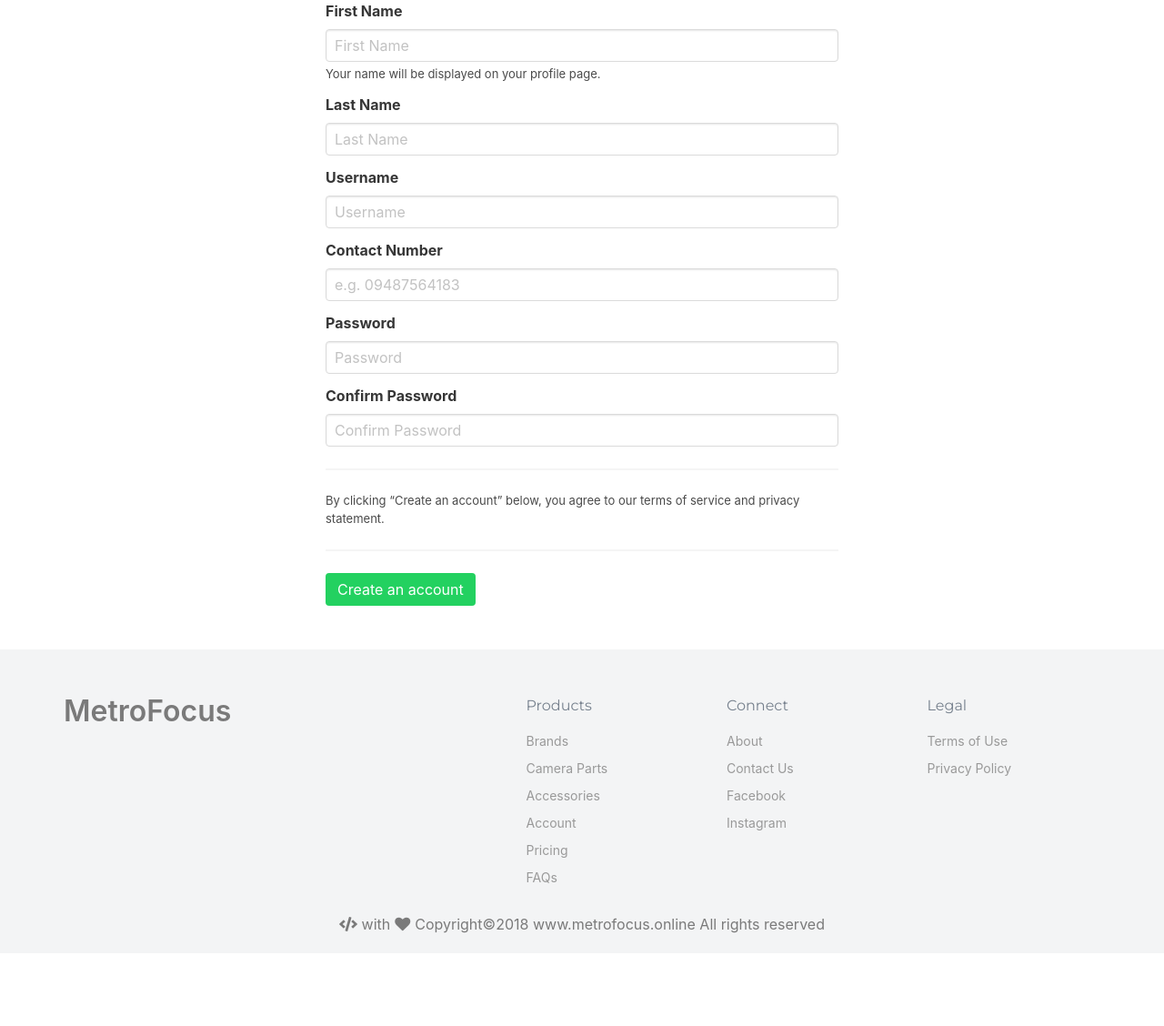
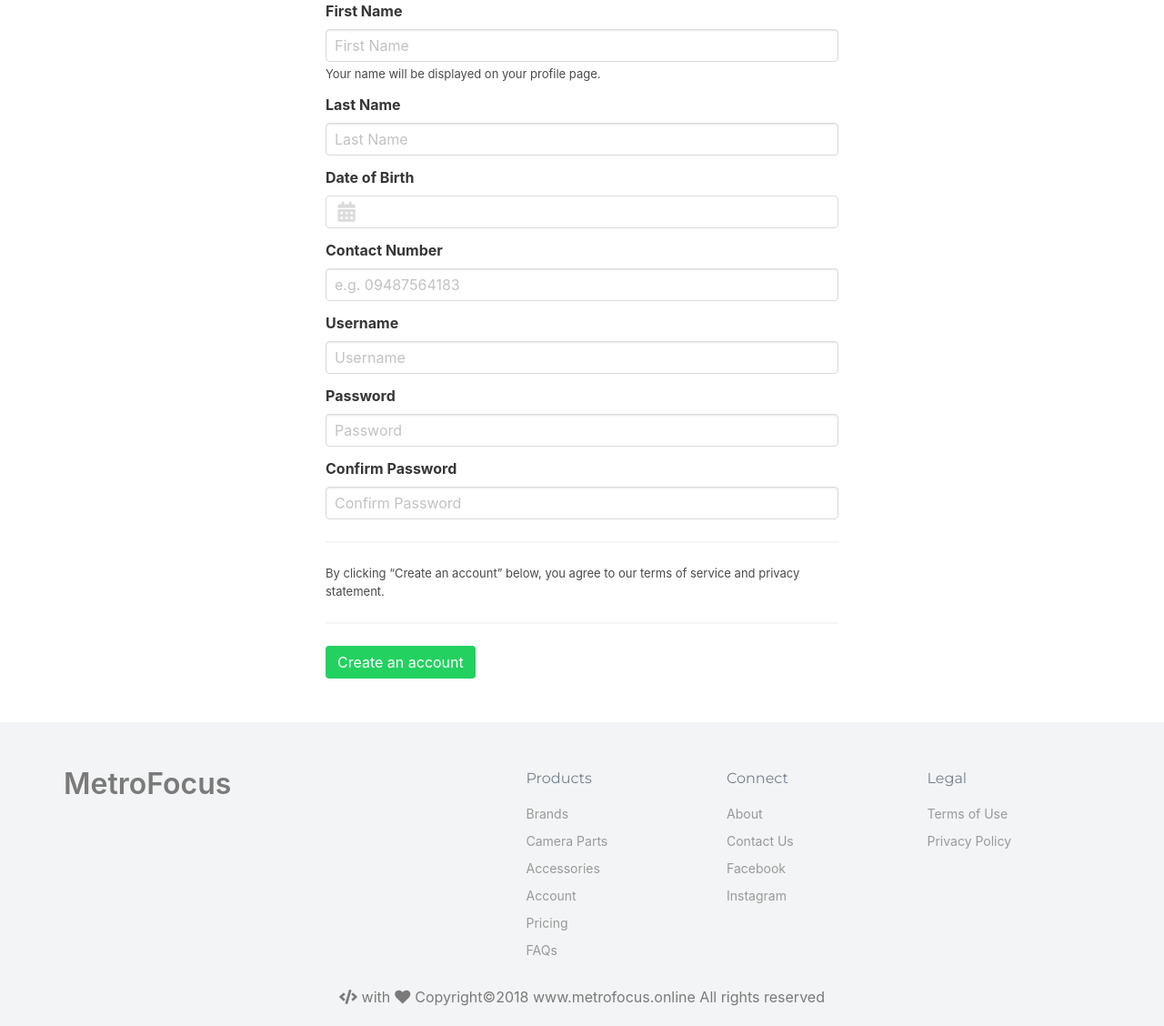
Before and after one commit to auhsojsomar/MetroFocusV5, a PHP site: page /User/pages/signuppage.php in a window 1280 px wide. Shown: the part 212-1340 px from the top of the page at 91% size. Before the commit the page ends 1238 px from the top, so only its background shows below. Run offline with PHP 8.4, Linux system fonts and the light colour scheme.

Commit message:
add birth day

```diff
--- a/User/css/signuppage.css
+++ b/User/css/signuppage.css
@@ -1,27 +1,27 @@
 @import url('https://fonts.googleapis.com/css?family=Montserrat|Poppins');
 
-*{
+* {
 	margin: 0;
 	padding: 0;
 	/*font-family: 'Montserrat','Poppins', sans-serif;*/
 
 }
 
-.hero.is-dark{
+.hero.is-dark {
 	background: #071425 !important;
 	color: whitesmoke;
 }
 
-.navbar{
+.navbar {
 	background-color: transparent;
 	position: relative;
 }
 
-.navbar-brand a{
+.navbar-brand a {
 	background: none !important;
 }
 
-.navbar-dropdown .navbar-item{
+.navbar-dropdown .navbar-item {
 	color: #171727;
 }
 
@@ -29,7 +29,7 @@
 	color: #4a4a4a;
 }
 
-.navbar-dropdown .navbar-item:hover{
+.navbar-dropdown .navbar-item:hover {
 	color: #FF7100 !important;
 }
 
@@ -43,14 +43,18 @@
 	padding-right: 0.75rem;
 }
 
-.hero-body{
+.hero-body {
 	background: none !important;
 }
 
-.note{
+.note {
 	font-size: 13px;
 }
 
-.subtitle{
+.subtitle {
 	font-size: 14px !important;
 }
+
+#bday {
+	cursor: pointer;
+}
--- a/User/pages/signuppage.php
+++ b/User/pages/signuppage.php
@@ -16,6 +16,7 @@ if(isset($_COOKIE['username'])){
 
 <link rel="stylesheet" href="../css/signuppage.css">
 <link rel="stylesheet" href="../css/footer.css">
+<link rel="stylesheet" href="../css/jquery.datetimepicker.min.css">
 <title>MetroFocus | Signup</title>
 
 <section class="hero">
@@ -27,14 +28,12 @@ if(isset($_COOKIE['username'])){
 						<a href="../index.php" class="navbar-item" style="background: none !important;">
 							<span style="font-weight: bold;">Metro</span><span style="color: #FF7100;font-weight: bold;">Focus</span>
 						</a>
-
 						<a role="button" class="navbar-burger" aria-label="menu" aria-expanded="false">
 							<span aria-hidden="true"></span>
 							<span aria-hidden="true"></span>
 							<span aria-hidden="true"></span>
 						</a>
 					</div>
-
 					<div class="navbar-menu">
 						<div class="navbar-start">
 							<a href="../" class="navbar-item" style="background: none !important;">Home</a>
@@ -103,14 +102,17 @@ if(isset($_COOKIE['username'])){
 								</p>
 							</div>
 							<div class="field">
-						  <label class="label">Username</label>
-						  <p class="control has-icons-right">
-						    <input maxlength="200" class="input" type="text" placeholder="Username" id="email" name="email">
+								<label class="label">Date of Birth</label>
+									<div class="control has-icons-right has-icons-left">
+										<input readonly maxlength="200" class="input" type="text" id="bday" name="bday">
 										<span class="icon is-small is-right">
-						      <i id="emailicon" class=""></i>
-						      <p id="emailmessage" class="help is-danger"></p>
+											<i id="bdayicon" class=""></i>
 										</span>
-						  </p>
+										<span class="icon is-left">
+											<i class="fas fa-calendar-alt" style="font-size:22px;margin-left:10px"></i>
+										</span>
+										<p class="help is-danger" id="bdaymessage"></p>
+									</div>
 							</div>
 							<div class="field">
 								<label class="label">Contact Number</label>
@@ -122,6 +124,16 @@ if(isset($_COOKIE['username'])){
 									<p class="help is-danger" id="cnumbermessage"></p>
 									<!-- <p class="note">We’ll occasionally send updates about your schedule to this number.</p> -->
 								</div>
+							</div>
+							<div class="field">
+								<label class="label">Username</label>
+								<p class="control has-icons-right">
+									<input maxlength="200" class="input" type="text" placeholder="Username" id="email" name="email">
+									<span class="icon is-small is-right">
+										<i id="emailicon" class=""></i>
+										<p id="emailmessage" class="help is-danger"></p>
+									</span>
+								</p>
 							</div>
 							<div class="field">
 								<label class="label">Password</label>
@@ -145,9 +157,11 @@ if(isset($_COOKIE['username'])){
 								</p>
 							</div>
 							<hr>
-						<p class="note">By clicking “Create an account” below, you agree to our terms of service and privacy statement. <!-- We’ll occasionally send you account related emails. --></p>
+							<p class="note">By clicking “Create an account” below, you agree to our terms of service and privacy statement.
+								<!-- We’ll occasionally send you account related emails. -->
+							</p>
 							<hr>
-						<button class="button is-success" type="submit" name="btnSubmit" >Create an account</button>
+							<button class="button is-success" type="submit" name="btnSubmit">Create an account</button>
 						</form>
 					</div>
 				</div>
@@ -159,7 +173,14 @@ if(isset($_COOKIE['username'])){
 <script src="../js/jquery.min.js"></script>
 <script src="../js/sweetalert.min.js"></script>
 <script src="../js/navbar-burger.js"></script>
+<script src="../js/jquery.datetimepicker.full.min.js"></script>
 <script>
+	$('#bday').datetimepicker({
+		timepicker:false,
+		format:'n/j/Y',
+		maxDate:'2010/12/31',
+		startDate:'2010/1/1',
+	});
 	// var regex = /^([a-zA-Z0-9_.+-])+\@(([a-zA-Z0-9-])+\.)+([a-zA-Z0-9]{2,4})+$/;
 	var username = /^[A-Za-z0-9]+(?:[ _-][A-Za-z0-9]+)*$/;
 	var cnum = /^09/;
@@ -170,103 +191,86 @@ if(isset($_COOKIE['username'])){
 	var fname_err = document.getElementById('fnamemessage');
 	var lname = document.forms['signupform']['lname'];
 	var lname_err = document.getElementById('lnamemessage');
+	var cnumber = document.forms['signupform']['cnumber'];
+	var cnumber_err = document.getElementById('cnumbermessage');
+	var bday = document.forms['signupform']['bday'];
+	var bday_err = document.getElementById('bdaymessage');
 	var email = document.forms['signupform']['email'];
 	var email_err = document.getElementById('emailmessage');
-	var cnumber = document.forms['signupform']['cnumber'];
-	var cnumber_err = document.getElementById('cnumbermessage');
 	var password = document.forms['signupform']['password'];
 	var password_err = document.getElementById('passwordmessage');
 	var cpassword = document.forms['signupform']['cpassword'];
 	var cpassword_err = document.getElementById('cpasswordmessage');
 	var exist = "";
 	var cexist = "";
-	function fnamevalid(){
-		newval = $('#fname').val().replace(/[^A-z\s.]/g,"");
+
+	function fnamevalid() {
+		newval = $('#fname').val().replace(/[^A-z\s.]/g, "");
 		$('#fname').val(newval);
-        if(namereg.test(fname.value) || nameregdot.test(fname.value)){
+		if (namereg.test(fname.value) || nameregdot.test(fname.value)) {
 			$('#fnameicon').addClass('fal fa-exclamation-triangle');
 			$('#fnamemessage').html('Invalid format');
 			$('#fname').addClass('is-danger');
-        }
-	    else if(fname.value == ""){
+		} else if (fname.value == "") {
 			$('#fnameicon').addClass('fal fa-exclamation-triangle');
 			$('#fnamemessage').html('Enter your Firstname');
 			$('#fname').addClass('is-danger');
-		}
-		else{
+		} else {
 			$('#fnameicon').removeClass('fal fa-exclamation-triangle');
 			$('#fnamemessage').html('');
 			$('#fname').removeClass('is-danger');
 		}
 	}
-	function lnamevalid(){
-		newval = $('#lname').val().replace(/[^A-z.\s]/g,"");
+
+	function lnamevalid() {
+		newval = $('#lname').val().replace(/[^A-z.\s]/g, "");
 		$('#lname').val(newval);
-        if(namereg.test(lname.value) || nameregdot.test(lname.value)){
+		if (namereg.test(lname.value) || nameregdot.test(lname.value)) {
 			$('#lnameicon').addClass('fal fa-exclamation-triangle');
 			$('#lnamemessage').html('Invalid format');
 			$('#lname').addClass('is-danger');
-        }
-		else if(lname.value == ""){
+		} else if (lname.value == "") {
 			$('#lnameicon').addClass('fal fa-exclamation-triangle');
 			$('#lnamemessage').html('Enter your Lastname');
 			$('#lname').addClass('is-danger');
-		}
-		else{
+		} else {
 			$('#lnameicon').removeClass('fal fa-exclamation-triangle');
 			$('#lnamemessage').html('');
 			$('#lname').removeClass('is-danger');
 		}
 	}
-	function emailvalid(){
-		$.post('../php/email.php', {'email' : email.value}, function(data) {
-			exist = data;
-    		if (email.value == ''){
-		        $('#emailmessage').html('Enter your username');
-		        $('#email').addClass('is-danger');
-		        $('#emailicon').addClass('fal fa-exclamation-triangle');
+
+	function bdayvalid(){
+		if(bday.value == ''){
+			$('#bday').addClass('is-danger');
+			$('#bdayicon').addClass('fal fa-exclamation-triangle');
+			$('#bdaymessage').html('Enter your birthday');
 		}
-	        else if(email.value.length < 6){
-	        	$('#email').addClass('is-danger');
-		        $('#emailicon').addClass('fal fa-exclamation-triangle');
-		        $('#emailmessage').html('Username must be more than 6 characters!');
+		else{
+			$('#bday').removeClass('is-danger');
+			$('#bdayicon').removeClass('fal fa-exclamation-triangle');
+			$('#bdaymessage').html('');
 		}
-	        else if(data == "Exist"){
-						$('#email').addClass('is-danger');
-		        $('#emailicon').addClass('fal fa-exclamation-triangle');
-		        $('#emailmessage').html('Username is already used');
 	}
-	        else if(username.test(email.value)){
-						$('#email').removeClass('is-danger');
-		        $('#emailicon').removeClass('fal fa-exclamation-triangle');
-		        $('#emailmessage').html('');
-	        }
-	        else {
-						$('#email').addClass('is-danger');
-		        $('#emailicon').addClass('fal fa-exclamation-triangle');
-		        $('#emailmessage').html('Invalid Username ');
-	        }
-	    });
-	}
-	function cnumvalid(){
-		$.post('../php/contact.php',{cnum : cnumber.value},function(data) {
+
+	function cnumvalid() {
+		$.post('../php/contact.php', {
+			cnum: cnumber.value
+		}, function (data) {
 			cexist = data;
-			if(cnumber.value == ""){
+			if (cnumber.value == "") {
 				$('#cnumber').addClass('is-danger');
 				$('#cnumbericon').addClass('fal fa-exclamation-triangle');
 				cnumber_err.textContent = "Enter your contact number";
-			}
-			else if(cnumber.value.length < 11 || !cnum.test(cnumber.value)){
+			} else if (cnumber.value.length < 11 || !cnum.test(cnumber.value)) {
 				$('#cnumber').addClass('is-danger');
 				$('#cnumbericon').addClass('fal fa-exclamation-triangle');
 				cnumber_err.textContent = "Enter a vaild contact number";
-			}
-			else if(data == "Exist"){
+			} else if (data == "Exist") {
 				$('#cnumber').addClass('is-danger');
 				$('#cnumbericon').addClass('fal fa-exclamation-triangle');
 				cnumber_err.textContent = "Contact number is already used";
-			}
-			else {
+			} else {
 				$('#cnumber').removeClass('is-danger');
 				$('#cnumbericon').removeClass('fal fa-exclamation-triangle');
 				cnumber_err.textContent = "";
@@ -275,64 +279,94 @@ if(isset($_COOKIE['username'])){
 			$('#cnumber').val(newval);
 		});
 	}
-	function passwordvalid(){
-		if (password.value.length == 0){
+
+	function emailvalid() {
+		$.post('../php/email.php', {
+			'email': email.value
+		}, function (data) {
+			exist = data;
+			if (email.value == '') {
+				$('#emailmessage').html('Enter your username');
+				$('#email').addClass('is-danger');
+				$('#emailicon').addClass('fal fa-exclamation-triangle');
+			} else if (email.value.length < 6) {
+				$('#email').addClass('is-danger');
+				$('#emailicon').addClass('fal fa-exclamation-triangle');
+				$('#emailmessage').html('Username must be more than 6 characters!');
+			} else if (data == "Exist") {
+				$('#email').addClass('is-danger');
+				$('#emailicon').addClass('fal fa-exclamation-triangle');
+				$('#emailmessage').html('Username is already used');
+			} else if (username.test(email.value)) {
+				$('#email').removeClass('is-danger');
+				$('#emailicon').removeClass('fal fa-exclamation-triangle');
+				$('#emailmessage').html('');
+			} else {
+				$('#email').addClass('is-danger');
+				$('#emailicon').addClass('fal fa-exclamation-triangle');
+				$('#emailmessage').html('Invalid Username ');
+			}
+		});
+	}
+
+	function passwordvalid() {
+		if (password.value.length == 0) {
 			$('#passwordmessage').html('Enter your password');
 			$('#password').addClass('is-danger');
 			$('#passwordicon').addClass('fal fa-exclamation-triangle');
-	  }
-	  else if(password.value.length < 8){
+		} else if (password.value.length < 8) {
 			$('#password').addClass('is-danger');
 			$('#passwordicon').addClass('fal fa-exclamation-triangle');
 			$('#passwordmessage').html('Password must be more than 8 characters!');
-	  }
-	  else {
+		} else {
 			$('#password').removeClass('is-danger');
 			$('#passwordicon').removeClass('fal fa-exclamation-triangle');
 			$('#passwordmessage').html('');
 		}
 	}
-	function cpasswordvalid(){
-		if (cpassword.value.length == 0){
+
+	function cpasswordvalid() {
+		if (cpassword.value.length == 0) {
 			$('#cpasswordmessage').html('Enter your password');
 			$('#cpassword').addClass('is-danger');
 			$('#cpasswordicon').addClass('fal fa-exclamation-triangle');
-	  }
-	  else if(cpassword.value.length < 8){
+		} else if (cpassword.value.length < 8) {
 			$('#cpassword').addClass('is-danger');
 			$('#cpasswordicon').addClass('fal fa-exclamation-triangle');
 			$('#cpasswordmessage').html('Password must be more than 8 characters!');
-	  }
-		else if (cpassword.value != password.value){
+		} else if (cpassword.value != password.value) {
 			$('#cpasswordmessage').html('Confirm your password');
 			$('#cpassword').addClass('is-danger');
 			$('#cpasswordicon').addClass('fal fa-exclamation-triangle');
-	  }
-	  else {
+		} else {
 			$('#cpassword').removeClass('is-danger');
 			$('#cpasswordicon').removeClass('fal fa-exclamation-triangle');
 			$('#cpasswordmessage').html('');
 		}
 	}
-	function validall(){
-		if(namereg2.test(fname.value)){
+
+	function validall() {
+		if (namereg2.test(fname.value)) {
 			$('#fnameicon').addClass('fal fa-exclamation-triangle');
 			$('#fnamemessage').html('Invalid format');
 			$('#fname').addClass('is-danger');
 		}
-		if(namereg2.test(lname.value)){
+		if (namereg2.test(lname.value)) {
 			$('#lnameicon').addClass('fal fa-exclamation-triangle');
 			$('#lnamemessage').html('Invalid format');
 			$('#lname').addClass('is-danger');
-		}
-		else if((fname.value != "")&&(lname.value != "")&&(email.value != '')&&(username.test(email.value))&&(password.value.length != 0)&&(password.value.length > 7)&&(cpassword.value.length != 0)&&(cpassword.value == password.value)&&(exist != "Exist")&&(!namereg.test(lname.value))&&(!namereg.test(fname.value))&&(!nameregdot.test(fname.value))&&(!nameregdot.test(lname.value))&&(cnumber.value.length > 10)&&(cnum.test(cnumber.value))&&(email.value.length > 5)&&(cexist != "Exist")){
+		} else if ((fname.value != "") && (lname.value != "") && (email.value != '') && (username.test(email.value)) && (
+				password.value.length != 0) && (password.value.length > 7) && (cpassword.value.length != 0) && (cpassword.value ==
+				password.value) && (exist != "Exist") && (!namereg.test(lname.value)) && (!namereg.test(fname.value)) && (!
+				nameregdot.test(fname.value)) && (!nameregdot.test(lname.value)) && (cnumber.value.length > 10) && (cnum.test(
+				cnumber.value)) && (email.value.length > 5) && (cexist != "Exist") && (bday.value != "")) {
 			$.ajax({
-	    		data:$('#signupform').serialize(),
-	    		method:"POST",
-	    		url:"../php/signup.php",
-	    		success:function(data){
-	    			if(data == "Success"){
-	    				swal("Verify your number","","success")
+				data: $('#signupform').serialize(),
+				method: "POST",
+				url: "../php/signup.php",
+				success: function (data) {
+					if (data == "Success") {
+						swal("Verify your number", "", "success")
 							.then((value) => {
 								window.location = 'confirmation.php';
 							});
@@ -341,50 +375,55 @@ if(isset($_COOKIE['username'])){
 			});
 		}
 	}
-	function Validate(){
+
+	function Validate() {
 		fnamevalid();
 		lnamevalid();
+		bdayvalid();
+		cnumvalid();
 		emailvalid();
-		cnumvalid();
 		passwordvalid();
 		cpasswordvalid();
 		validall();
 		return false;
 	}
-	$('#fname').bind('input', function(){
+	$('#fname').bind('input', function () {
 		fnamevalid();
 	});
-	$('#lname').bind('input', function(){
+	$('#lname').bind('input', function () {
 		lnamevalid()
 	});
-	$('#email').bind('input', function(){
+	$('#email').bind('input', function () {
 		emailvalid();
 	});
-	$('#cnumber').bind('input', function(){
+	$('#cnumber').bind('input', function () {
 		cnumvalid();
 	});
-	$('#password').bind('input', function(){
+	$('#password').bind('input', function () {
 		passwordvalid();
 	});
-	$('#cpassword').bind('input', function(){
+	$('#cpassword').bind('input', function () {
 		cpasswordvalid();
 	});
-	$('#fname').blur(function(){
+	$('#fname').blur(function () {
 		fnamevalid();
 	});
-	$('#lname').blur(function(){
+	$('#lname').blur(function () {
 		lnamevalid();
 	});
-	$('#email').blur(function(){
+	$('#bday').blur(function () {
+		bdayvalid();
+	});
+	$('#cnumber').blur(function () {
+		cnumvalid();
+	});
+	$('#email').blur(function () {
 		emailvalid();
 	});
-	$('#cnumber').blur(function(){
-		cnumvalid();
-	});
-	$('#password').blur(function(){
+	$('#password').blur(function () {
 		passwordvalid();
 	});
-	$('#cpassword').blur(function(){
+	$('#cpassword').blur(function () {
 		cpasswordvalid();
 	});
 </script>
--- a/User/php/signup.php
+++ b/User/php/signup.php
@@ -4,12 +4,13 @@
 	$date = date('F d, Y');
 	$fname = $_POST['fname'];
 	$lname = $_POST['lname'];
+	$bday = $_POST['bday'];
 	$email = $_POST['email'];
 	$cn = $_POST['cnum'];
 	$password = md5($_POST['password']);
 	$rand = rand(100000,999999);
 	$_SESSION['user'] = $email;
-	if($sql = mysqli_query($con,"INSERT INTO loginform (firstname,lastname,username,password,cnumber,created,verification)VALUES('$fname','$lname','$email','$password','$cn','$date','$rand')")){
+	if($sql = mysqli_query($con,"INSERT INTO loginform (firstname,lastname,username,password,cnumber,created,verification,bday)VALUES('$fname','$lname','$email','$password','$cn','$date','$rand','$bday')")){
 		$_SESSION['user'] = $email;
 		include_once 'code.php';
 		echo "Success";
```
Lines whose indentation alone changed are shown as unchanged.
